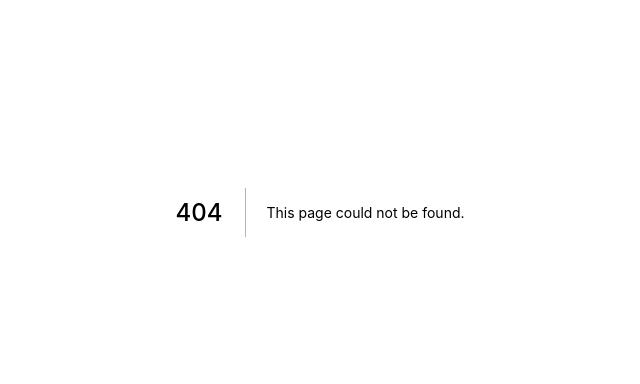
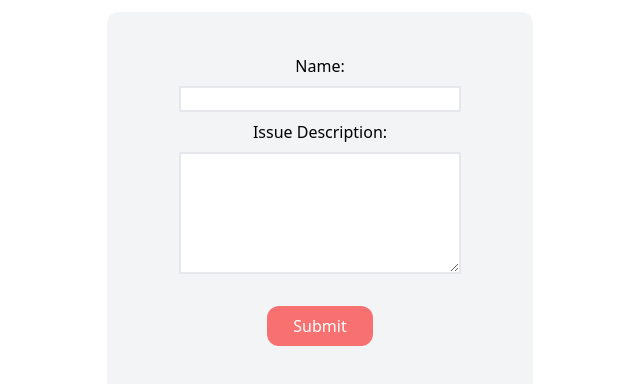
Before and after one commit to ryand67/bugTracker, a Next.js app: page /submit in a window 1280 px wide. Before the commit this address had no page. Shown: the part 188-572 px from the top of the page, without its empty margins (320-960 px from the left). Built offline with nearby package versions, Linux system fonts and the light colour scheme.

Commit message:
basic form for submission

```diff
--- a/pages/index.js
+++ b/pages/index.js
@@ -14,8 +14,8 @@ export default function Home() {
         <link href="https://unpkg.com/tailwindcss@^2/dist/tailwind.min.css" rel="stylesheet"></link>
       </Head>
 
-      <main className='box-border m-0 p-0 flex justify-center align-center w-100 h-screen'>
-        <h1 className="m-0">asdf</h1>
+      <main className='box-border m-0 p-0 flex justify-center items-center w-100 h-screen'>
+        <a href="/submit" className="text-xl bg-red-500 cursor-pointer p-3 rounded-lg text-white">Submit Bug</a>
       </main>
     </div>
   )
--- /dev/null
+++ b/pages/submit.js
@@ -0,0 +1,25 @@
+import React from 'react';
+import Head from 'next/head';
+
+export default function submit() {
+    return (
+        <div>
+            <Head>
+                <title>Bug Tracker</title>
+                <link rel="icon" href="/bug-solid.svg" />
+                <link rel="stylesheet" href="https://use.fontawesome.com/releases/v5.15.2/css/all.css" integrity="sha384-vSIIfh2YWi9wW0r9iZe7RJPrKwp6bG+s9QZMoITbCckVJqGCCRhc+ccxNcdpHuYu" crossorigin="anonymous"></link>
+                <link href="https://unpkg.com/tailwindcss@^2/dist/tailwind.min.css" rel="stylesheet"></link>
+            </Head>
+
+            <main className='box-border m-0 p-0 flex justify-center items-center w-100 h-screen'>
+                <form className="w-50 h-5 border-2 border-transparent bg-gray-100 w-1/3 h-1/2 py-8 flex justify-center items-center flex-col text-left rounded-xl" action="">
+                    <label className="py-2" htmlFor="name">Name:</label>
+                    <input className="border-2 border-gray h-8 w-2/3" type="text" name="name" id=""/>
+                    <label className="py-2" htmlFor="bug">Issue Description:</label>
+                    <textarea className="border-2 border-gray h-52 w-2/3" name="bug" id="" cols="30" rows="10"></textarea>
+                    <p href="" className="w-1/4 text-center border-3 bg-red-400 cursor-pointer text-white my-8 p-2 rounded-xl">Submit</p>
+                </form>
+            </main>
+        </div>
+    )
+}
```
